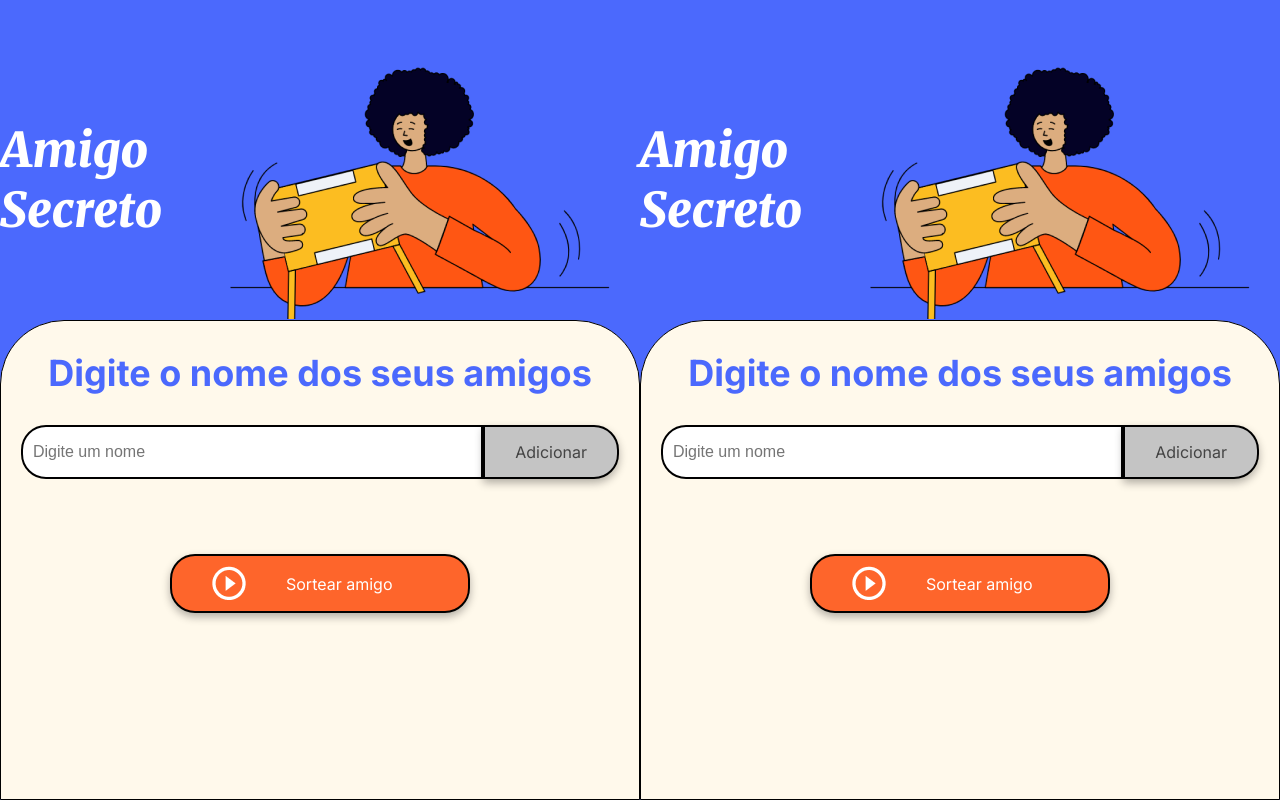
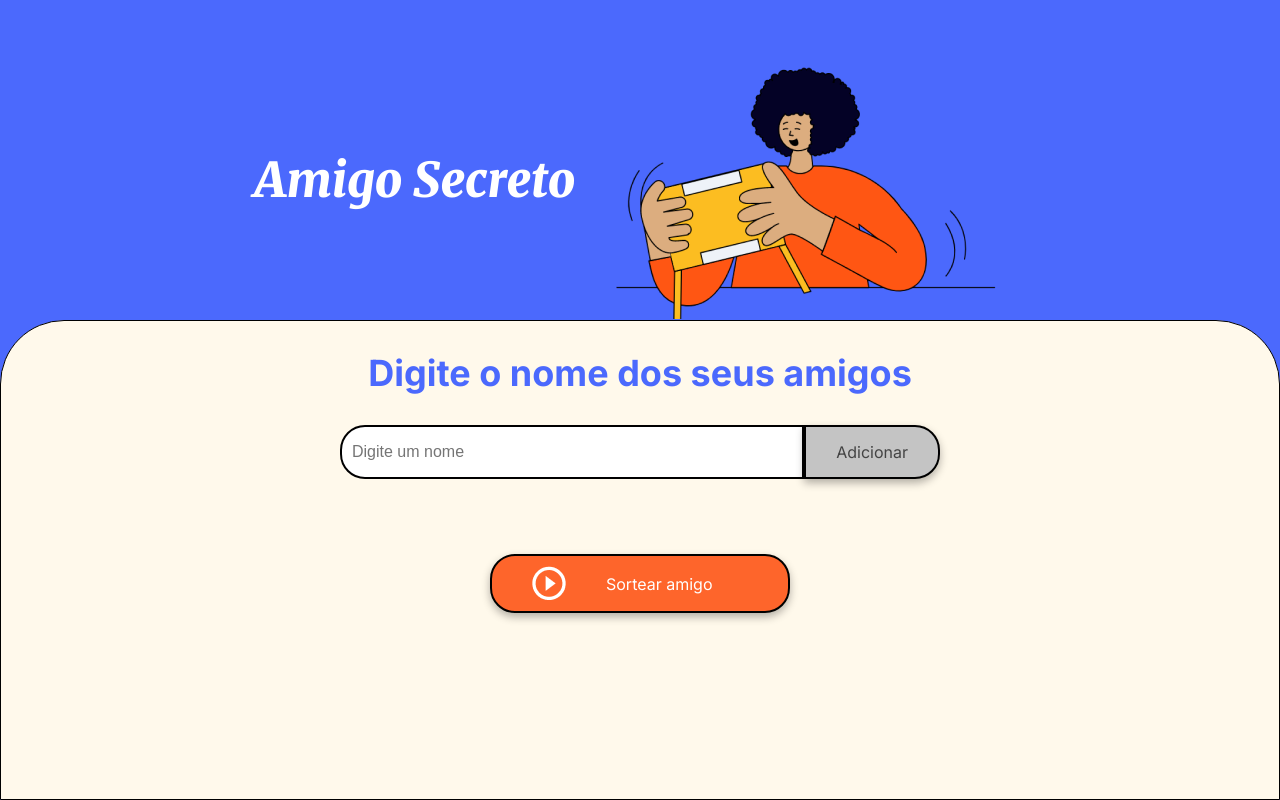
Before and after one commit to LeticiaSalvador/amigo-secreto, a plain HTML site: page index.html in a window 1280 px wide. Drawn offline with Linux system fonts and the light colour scheme.

Commit message:
Remove conteúdo duplicado do index.html

```diff
--- a/index.html
+++ b/index.html
@@ -35,48 +35,3 @@
             </div>
         </section>
     </main>
-
-    <script src="app.js" defer></script>
-</body>
-</html>
-<!DOCTYPE html>
-<html lang="pt-br">
-<head>
-    <meta charset="UTF-8">
-    <meta name="viewport" content="width=device-width, initial-scale=1.0">
-    <link rel="stylesheet" href="style.css">
-    <link rel="preconnect" href="https://fonts.googleapis.com">
-    <link rel="preconnect" href="https://fonts.gstatic.com" crossorigin>
-    <link href="https://fonts.googleapis.com/css2?family=Inter:wght@100;400;700;900&family=Merriweather:ital,wght@0,300;0,400;0,700;0,900;1,300;1,400;1,700;1,900&display=swap" rel="stylesheet">
-    <title>Amigo Secreto</title>
-</head>
-
-<body>
-    <main class="main-content">
-        <header class="header-banner">
-            <h1 class="main-title">Amigo Secreto</h1>
-            <img src="assets/amigo-secreto.png" alt="Imagem representativa de amigo secreto">
-        </header>
-
-        <section class="input-section">
-            <h2 class="section-title">Digite o nome dos seus amigos</h2>
-            <div class="input-wrapper">
-                <input type="text" id="amigo" class="input-name" placeholder="Digite um nome">
-                <button class="button-add" onclick="adicionarAmigo()">Adicionar</button>
-            </div>
-
-            <ul id="listaAmigos" class="name-list" aria-labelledby="listaAmigos" role="list"></ul>
-            <ul id="resultado" class="result-list" aria-live="polite"></ul>
-
-            <div class="button-container">
-                <button class="button-draw" onclick="sortearAmigo()" aria-label="Sortear amigo secreto">
-                    <img src="assets/play_circle_outline.png" alt="Ícone para sortear">
-                    Sortear amigo
-                </button>
-            </div>
-        </section>
-    </main>
-
-    <script src="app.js" defer></script>
-</body>
-</html>
```
